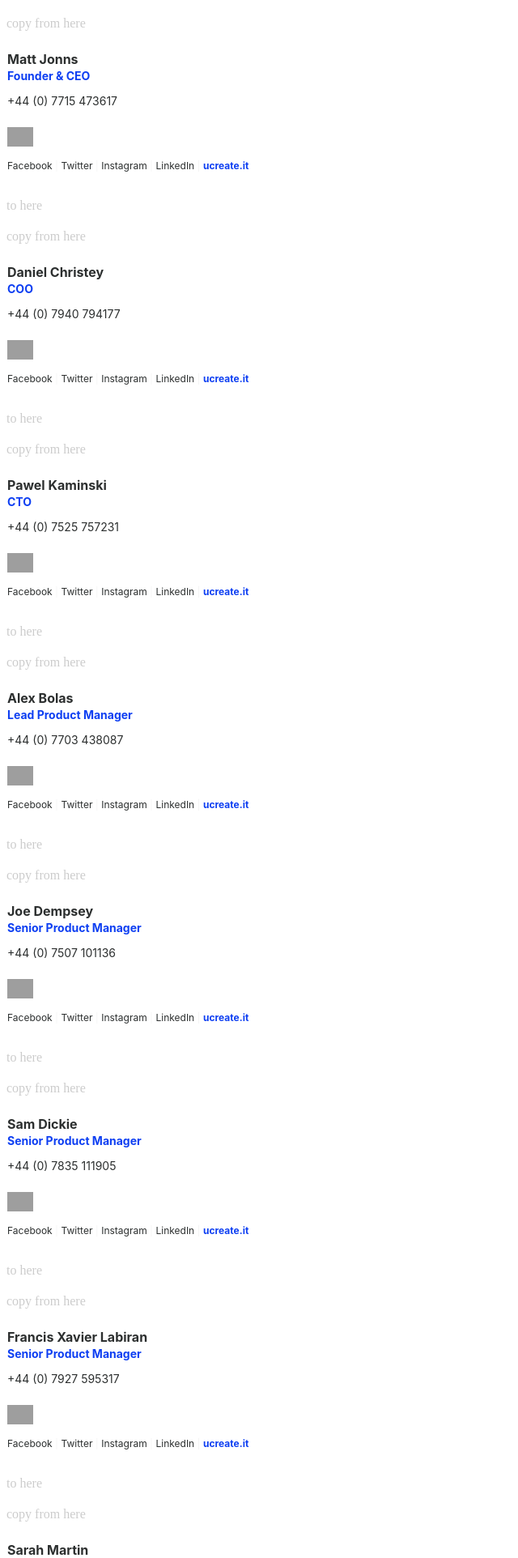
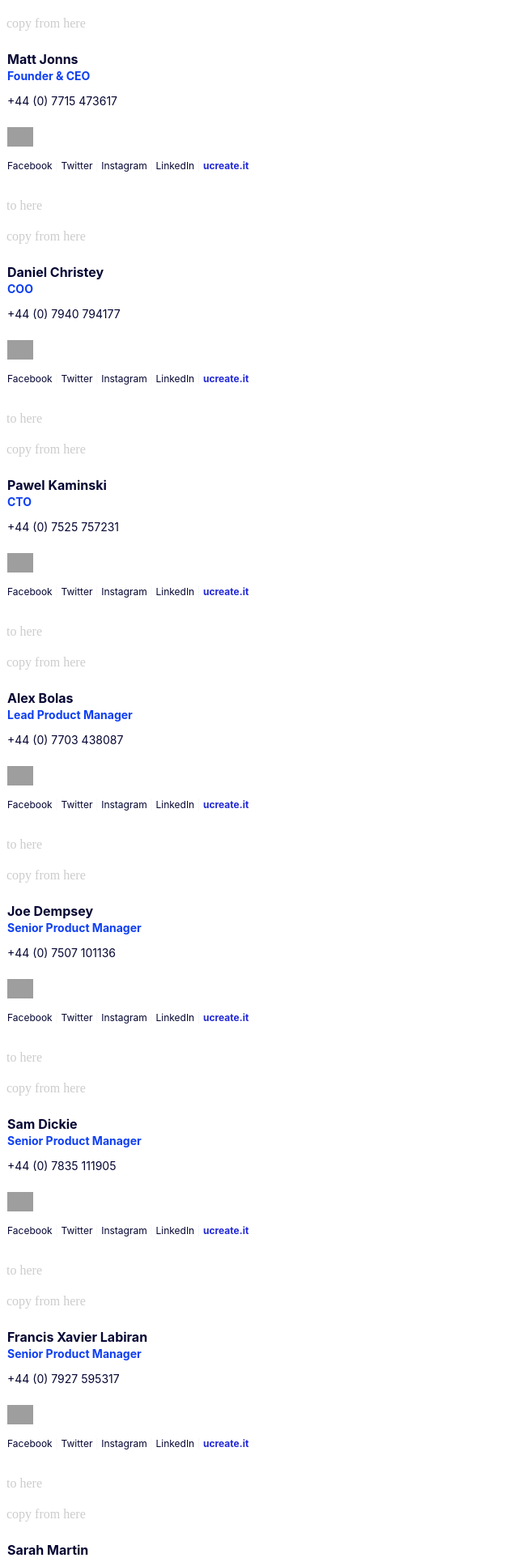
Before and after one commit to founderandlightning/ucreate-signatures, a PHP site: page / in a window 1280 px wide. Shown: the top 1924 px of the page at 81% size, without its empty margins (0-640 px from the left). Run offline with PHP 8.4, Linux system fonts and the light colour scheme; grey boxes are pictures that could not be loaded.

Commit message:
Replace logo and colours with new brand

```diff
--- a/index.php
+++ b/index.php
@@ -21,15 +21,15 @@
        <table border="0" cellspacing="0">
           <tr>
             <td style="padding-top: 5px;">
-              <p style="color: #2C2F2F; margin: 0px; padding-bottom: 2px; font-size: 16px!important; font-weight: 900; font-weight: bold;">
+              <p style="color: #050633; margin: 0px; padding-bottom: 2px; font-size: 16px!important; font-weight: 500; font-weight: bold;">
                 <?php if(!empty($member->linkedin)): ?>
-                <a style="color: #2C2F2F; text-decoration: none;" href="<?php echo $member->linkedin;?>"><?php echo $member->name; ?></a>
+                <a style="color: #050633; text-decoration: none;" href="<?php echo $member->linkedin;?>"><?php echo $member->name; ?></a>
               <?php else: ?>
                 <?php echo $member->name; ?>
               <?php endif; ?>
               </p>
-              <?php if(!empty($member->position)): ?><p style="margin: 0px; padding: 0; font-size: 14px; color: #0E3FF2;font-weight: 900; font-weight: bold;"><?php echo $member->position; ?></p><?php endif; ?>
-              <?php if(!empty($member->mobile)): ?><p style="margin-bottom: 0;padding: 0; font-size: 14px; color: #2C2F2F;"><a style="color: #2C2F2F; text-decoration: none;" href="tel:+44<?php echo $member->mobile; ?>">+44
+              <?php if(!empty($member->position)): ?><p style="margin: 0px; padding: 0; font-size: 14px; color: #0E3FF2;font-weight: 500; font-weight: bold;"><?php echo $member->position; ?></p><?php endif; ?>
+              <?php if(!empty($member->mobile)): ?><p style="margin-bottom: 0;padding: 0; font-size: 14px; color: #050633;"><a style="color: #050633; text-decoration: none;" href="tel:+44<?php echo $member->mobile; ?>">+44
                 <?php
                 $data_zero = substr($member->mobile, 0, 1);
                 $data_left = substr($member->mobile, 1, 4);
@@ -38,13 +38,13 @@
 
                   ?>
               </a></p><?php endif; ?>
-              <a href="https://www.ucreate.it"><img src="https://s3-eu-west-1.amazonaws.com/ucreate/logo_ucreate_outline%402x.png" alt="ucreate.it" height="24" style="margin-top: 24px;"></a>
+              <a href="https://www.ucreate.it"><img src="https://s3-eu-west-1.amazonaws.com/ucreate/ucreate-logo_250x49.png" alt="ucreate.it" height="24" style="margin-top: 24px;"></a>
                 <p style="font-size: 12px; color: #f5f5f5;">
-                  <a href="https://www.facebook.com/ucreateit-404971796259264/?fref=ts" target="_blank" style="color: #2C2F2F; text-decoration: none;">Facebook</a> |
-                  <a href="https://twitter.com/uCreate_" style="color: #2C2F2F; text-decoration: none;">Twitter</a> |
-                  <a href="https://www.instagram.com/ucreate.it/" style="color: #2C2F2F; text-decoration: none;">Instagram</a> |
-                  <a href="https://www.linkedin.com/company/ucreate-it" style="color: #2C2F2F; text-decoration: none;">LinkedIn</a> |
-                  <a style="color: #0E3FF2; text-decoration: none; font-weight: bold;" href="https://www.ucreate.it">ucreate.it</a></p>
+                  <a href="https://www.facebook.com/ucreateit-404971796259264/?fref=ts" target="_blank" style="color: #050633; text-decoration: none;">Facebook</a> |
+                  <a href="https://twitter.com/uCreate_" style="color: #050633; text-decoration: none;">Twitter</a> |
+                  <a href="https://www.instagram.com/ucreate.it/" style="color: #050633; text-decoration: none;">Instagram</a> |
+                  <a href="https://www.linkedin.com/company/ucreate-it" style="color: #050633; text-decoration: none;">LinkedIn</a> |
+                  <a style="color: #2329D6; text-decoration: none; font-weight: bold;" href="https://www.ucreate.it">ucreate.it</a></p>
             </td>
           </tr>
        </table>
```
